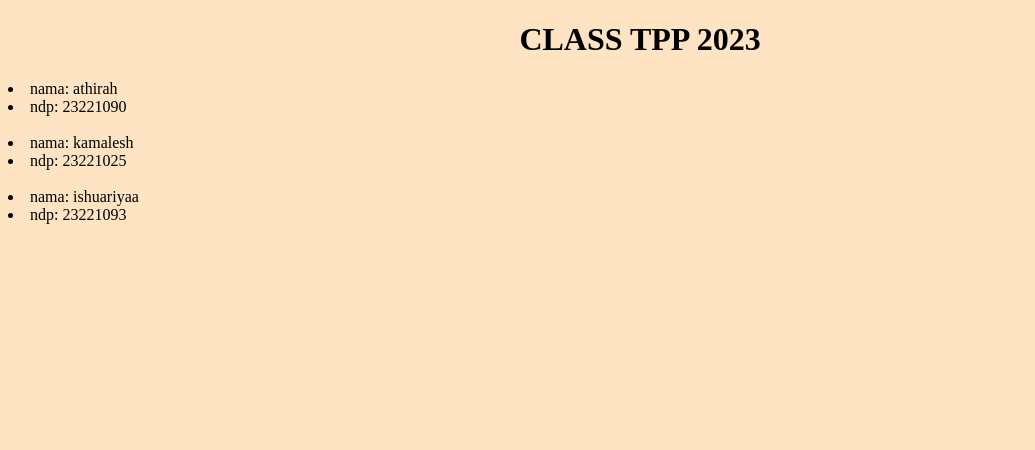
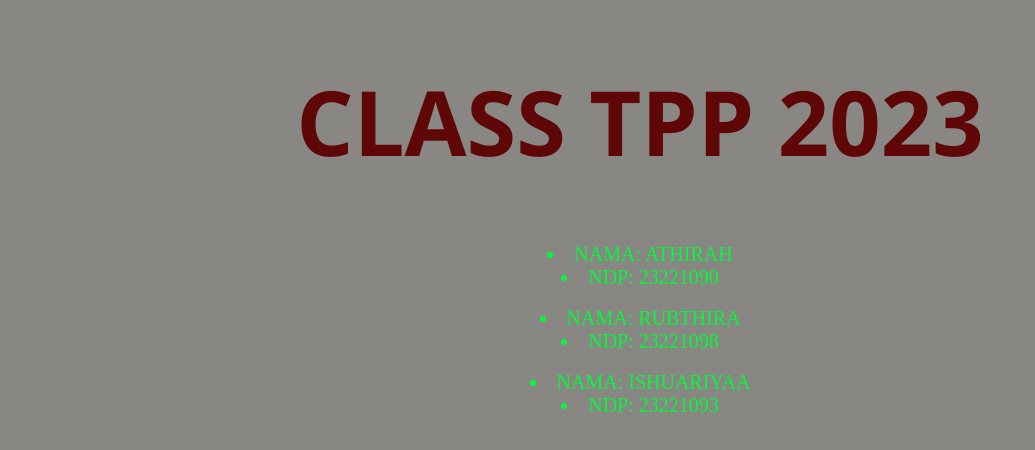
Before and after one commit to rubthira/datapelajar, a plain HTML site: page index.html in a window 1280 px wide. Shown: the whole page, without its empty margins (0-1035 px from the left). Drawn offline with Linux system fonts and the light colour scheme.

Commit message:
mengubahkan fail lecturer.html

```diff
--- a/index.html
+++ b/index.html
@@ -3,10 +3,20 @@
 <head>
     <style>
         body{
-            background-color: bisque;
+            background-color: rgb(137, 135, 132);
         }
         h1{
             text-align: center;
+            font-size: 90px;
+            font-family: 'Segoe UI', Tahoma, Geneva, Verdana, sans-serif;
+            color: rgb(95, 7, 7);
+
+        }
+        li{
+            text-align: center;
+            font-size: 20px;
+            color: rgb(5, 248, 58);
+
         }
     </style>
     <meta charset="UTF-8">
@@ -17,12 +27,12 @@
 </head>
 <body>
     <h1>CLASS TPP 2023</h1>
-    <li>nama: athirah</li>
-    <li>ndp: 23221090</li>
+    <li>NAMA: ATHIRAH</li>
+    <li>NDP: 23221090</li>
     <br>
-    <li>nama: kamalesh</li>
-    <li>ndp: 23221025</li>
+    <li>NAMA: RUBTHIRA</li>
+    <li>NDP: 23221098</li>
     <br>
-    <li>nama: ishuariyaa</li>
-    <li>ndp: 23221093</li>
+    <li>NAMA: ISHUARIYAA</li>
+    <li>NDP: 23221093</li>
 </html>
```
Also changed, not shown: lecturer.html (added, +12 -0 lines).
